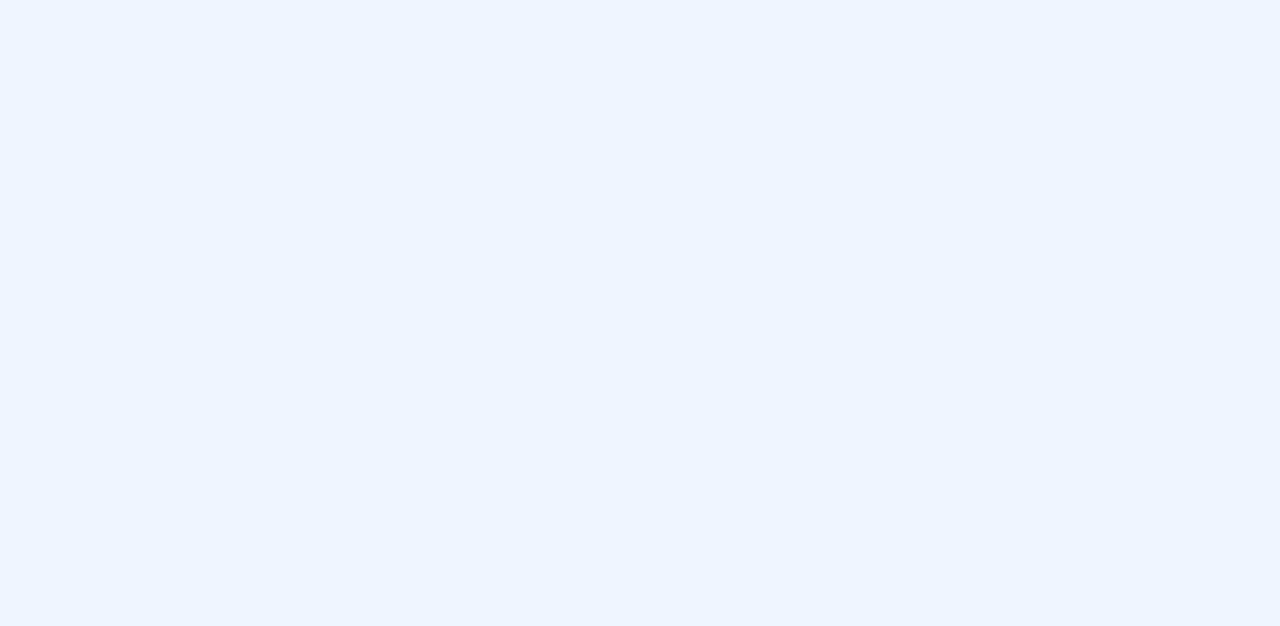
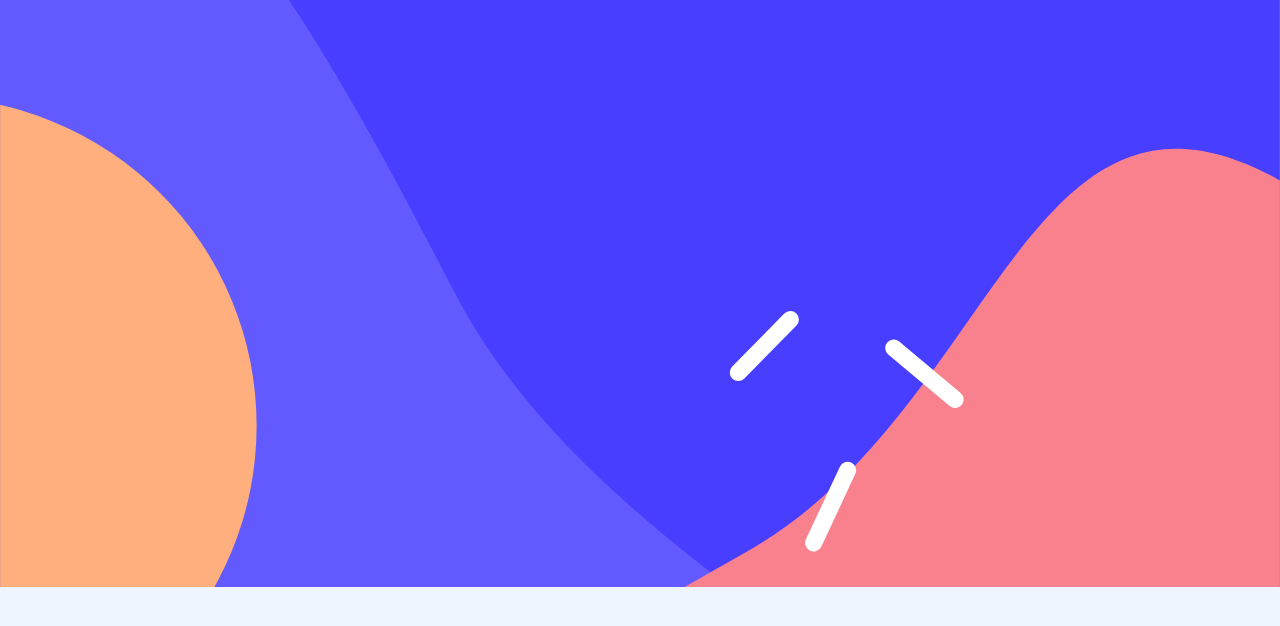
Before and after one commit to g-akca/multi-step-form, a React (Vite) app: page / in a window 1280 px wide. Shown: the top 626 px of the page. Built offline with nearby package versions, Linux system fonts and the light colour scheme.

Commit message:
Add background img to App outer div

```diff
--- a/src/App.jsx
+++ b/src/App.jsx
@@ -4,7 +4,7 @@ import FormFooter from "./components/FormFooter";
 
 function App() {
   return (
-    <div className="text-base leading-base text-grey-500 min-h-screen bg-blue-100 flex flex-col">
+    <div className="text-base leading-base text-grey-500 min-h-screen bg-blue-100 flex flex-col bg-[url('/images/bg-sidebar-mobile.svg')] bg-no-repeat bg-top bg-contain">
       <main className="grow flex flex-col gap-8">
         <StepList />
 
```
